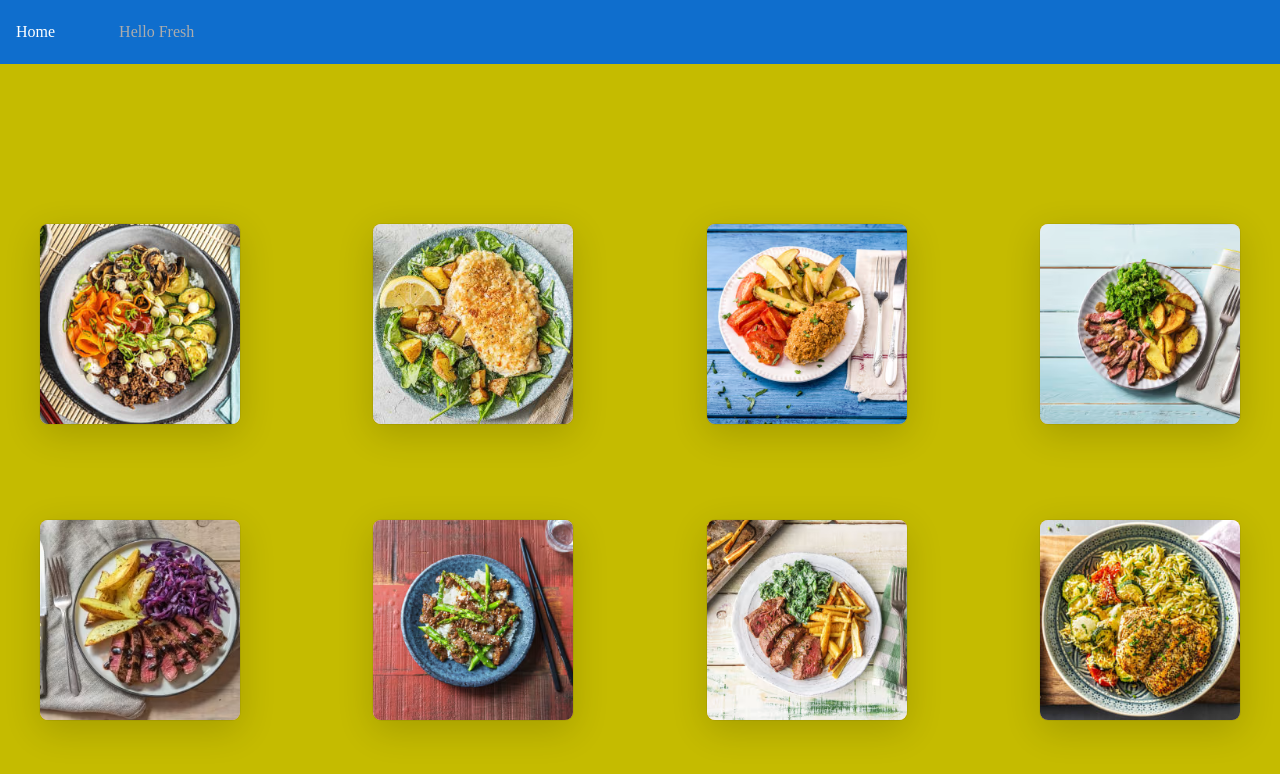
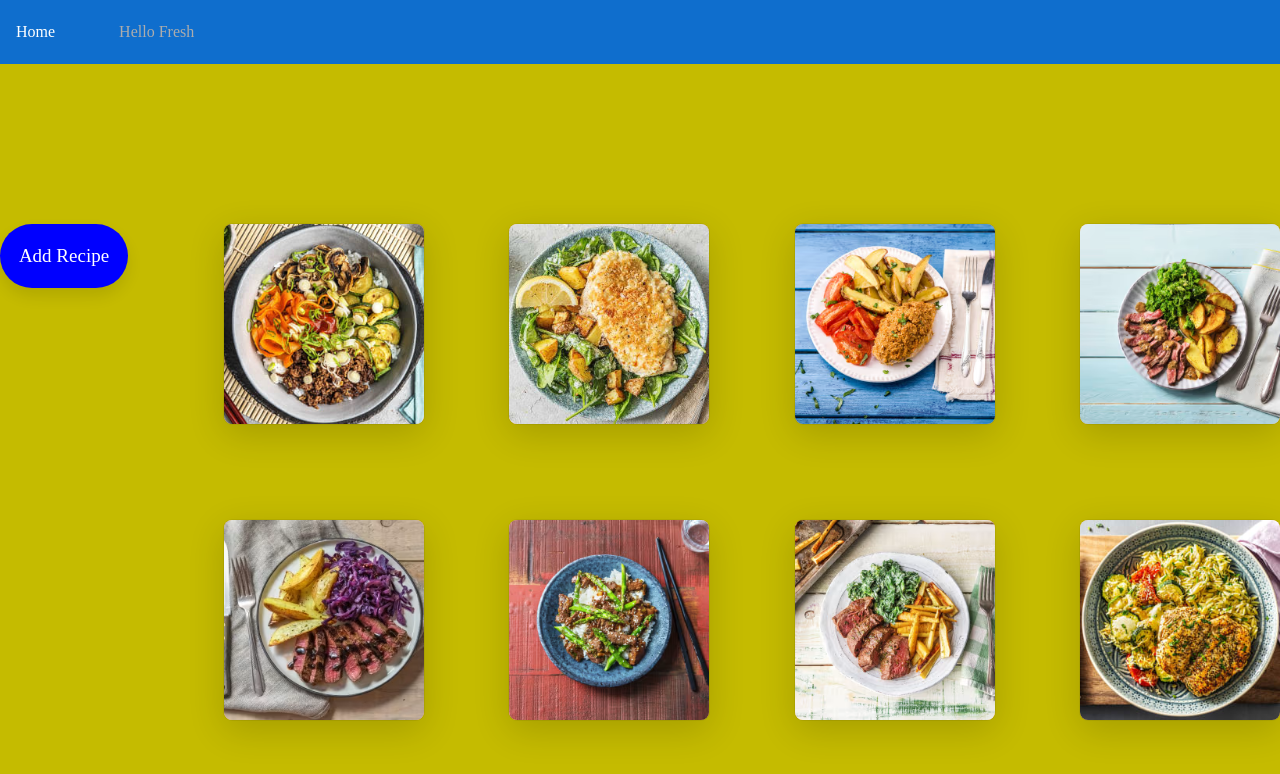
Before and after one commit to AndreasHoff/home-aid, a React (Vite) app: page /hello-fresh in a window 1280 px wide. Shown: the top 774 px of the page. Built offline with nearby package versions, Linux system fonts and the light colour scheme.

Commit message:
added page for creating recipe and button for routing to the page

```diff
--- a/src/App.jsx
+++ b/src/App.jsx
@@ -1,6 +1,7 @@
 import { Route, RouterProvider, createBrowserRouter, createRoutesFromElements } from 'react-router-dom';
 import './App.css';
 import MainLayout from './layouts/MainLayout';
+import AddRecipe from './pages/AddRecipe';
 import HelloFresh from './pages/HelloFresh';
 import Home from './pages/Home';
 import Recipe from './pages/Recipe';
@@ -13,6 +14,7 @@ const App = () => {
                 <Route index element={<Home />} />
                 <Route path='/hello-fresh' element={<HelloFresh />} />
                 <Route path='/hello-fresh/:urlIdentifier' element={<Recipe />} />
+                <Route path='/hello-fresh/add-recipe' element={<AddRecipe />} />
             </Route>
 
         )
--- /dev/null
+++ b/src/pages/AddRecipe.jsx
@@ -0,0 +1,18 @@
+import React from 'react'
+import { Helmet } from 'react-helmet'
+
+const AddRecipe = () => {
+    return (
+        <>
+            <Helmet>
+                <title>HomeAid | Add recipe</title>
+            </Helmet>
+
+            <div className="container">
+                    <div>AddRecipe</div>
+            </div>
+        </>
+    )
+}
+
+export default AddRecipe
--- a/src/pages/HelloFresh.jsx
+++ b/src/pages/HelloFresh.jsx
@@ -31,6 +31,9 @@ const HelloFresh = () => {
         </Helmet>
 
         <div className="container">
+            <div className="add-recipe">
+                <Link className='button' to='/hello-fresh/add-recipe'>Add Recipe</Link>
+            </div>
             <div className='gallery'>
                 {recipes.map((recipe) => (
                     <Link key={recipe.id} to={`/hello-fresh/${recipe.urlIdentifier}`}>
--- a/src/pages/Recipe.jsx
+++ b/src/pages/Recipe.jsx
@@ -35,6 +35,8 @@ const Recipe = () => {
             <Helmet>
                 <title>HomeAid | {recipe.name}</title>
             </Helmet>
+
+            <div className="container">
                 <div>
                     <img src={images[recipe.id]} alt={recipe.name} />
                     <h1>{recipe.name}</h1>
@@ -45,6 +47,7 @@ const Recipe = () => {
                         ))}
                     </ul>
                 </div>
+            </div>
         </>
     );
 };
--- /dev/null
+++ b/src/styles/AddRecipe.css
@@ -0,0 +1,7 @@
+.container {
+    display: flex;
+    justify-content: center;
+    background-color: #c5bb00;
+    min-height: 100vh;
+    gap: 6rem;
+}
--- a/src/styles/HelloFresh.css
+++ b/src/styles/HelloFresh.css
@@ -3,7 +3,33 @@
     justify-content: center;
     background-color: #c5bb00;
     min-height: 100vh;
+    gap: 6rem;
 
+    .add-recipe {
+        margin-top: 10rem;
+
+        .button {
+            display: flex;
+            align-items: center;
+            justify-content: space-around;
+            background-color: blue;
+            color: white;
+            font-size: 19px;
+            text-decoration: none;
+            height: 4rem;
+            width: 8rem;
+            transition: all 0.3s ease 0s;
+            border: none;
+            border-radius: 45px;
+            box-shadow: 0px 8px 15px rgba(0, 0, 0, 0.1);
+
+            &:hover {
+                cursor: pointer;
+                transform: translateY(-7px);
+                box-shadow: 0px 15px 20px rgba(12, 112, 226, 0.4);
+            }
+        }
+    }
 
     .gallery {
         margin-top: 10rem;
--- /dev/null
+++ b/src/styles/Recipe.css
@@ -0,0 +1,7 @@
+.container {
+    display: flex;
+    justify-content: center;
+    background-color: #c5bb00;
+    min-height: 100vh;
+    gap: 6rem;
+}
```
Lines whose indentation alone changed are shown as unchanged.
